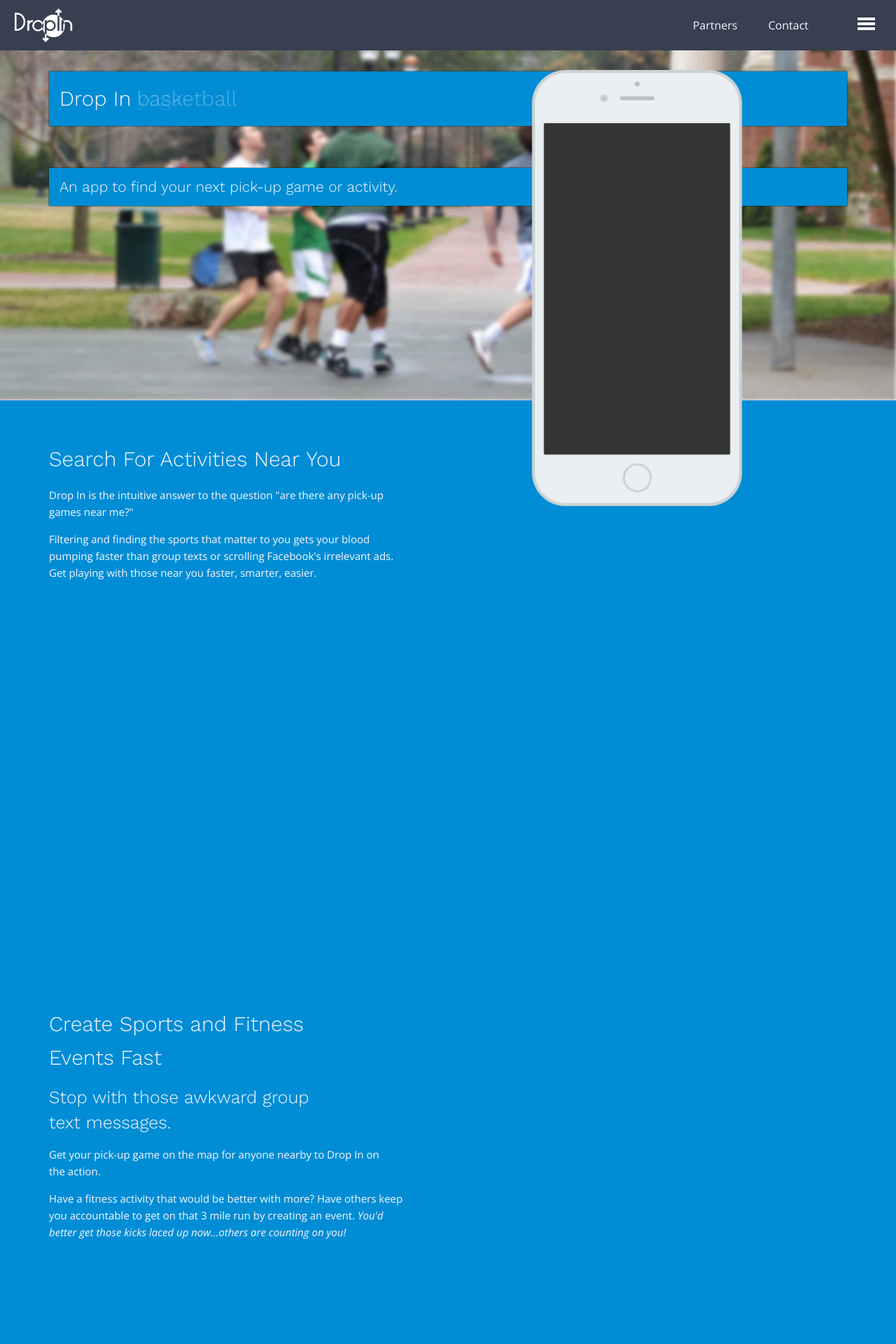
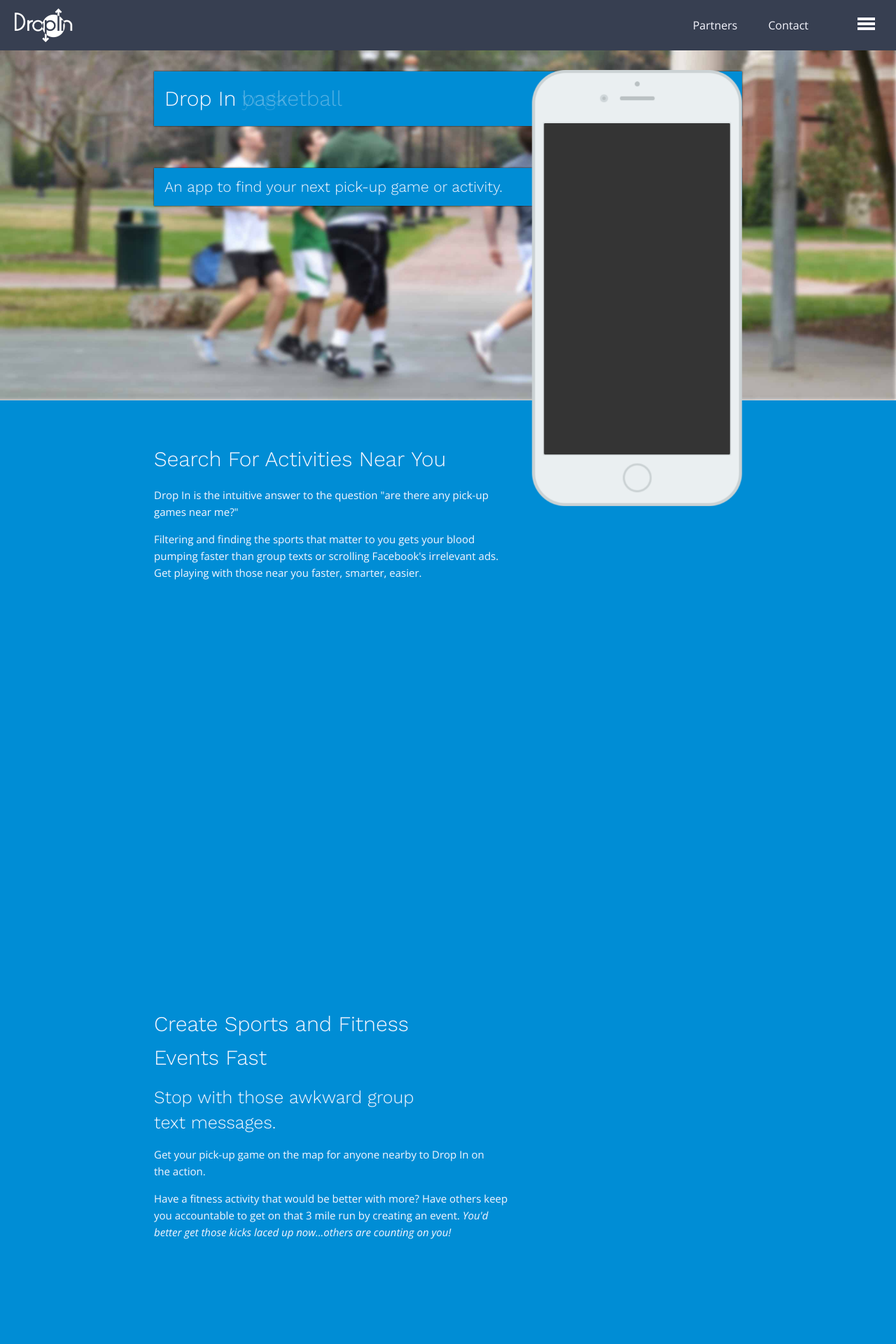
Before and after one commit to fidogroupe/drop-in-marketing-site, a Jekyll site: the page built from index.html, in a window 1280 px wide. Shown: the top 1920 px of the page at 70% size. Built offline with Jekyll 4.4.1, drawn with Linux system fonts in a browser that asks for light colours; nearby versions of some CDN libraries.

Commit message:
Removes the wide from the container layout

```diff
--- a/_sass/_layout.scss
+++ b/_sass/_layout.scss
@@ -30,9 +30,4 @@ section {
   @media (min-width: $large) {
     width: $large - 20px;
   }
-
-  @media (min-width: $wide) {
-    width: $wide - 20px;
-  }
-
 }
```
